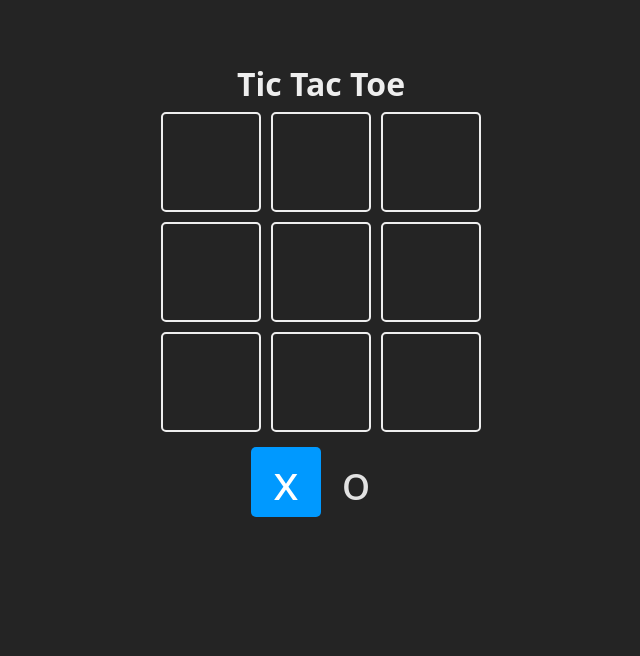
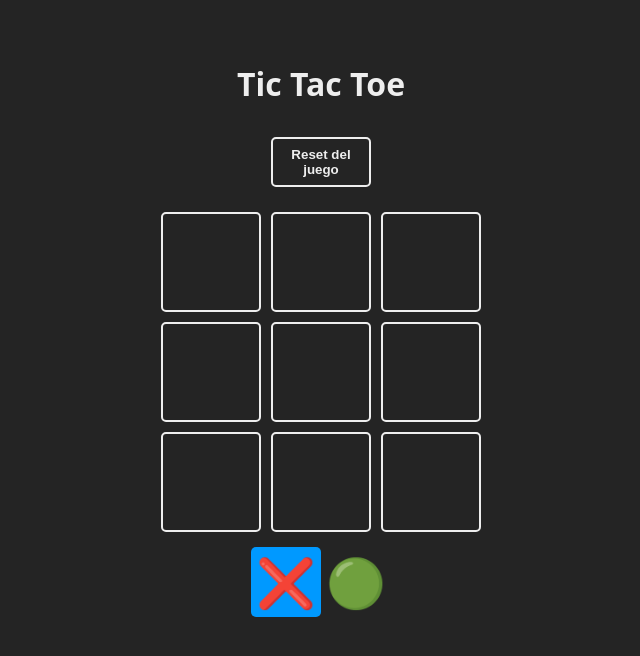
Before and after one commit to titicuevas/Curso_React, a React (Vite) app in the folder project/02-tic-tac-toe/: page / in a window 1280 px wide. Shown: the top 656 px of the page, without its empty margins (319-959 px from the left). Built offline with nearby package versions, Linux system fonts and the light colour scheme.

Commit message:
Programa funcionando

```diff
--- a/package.json
+++ b/package.json
@@ -8,5 +8,8 @@
   },
   "keywords": [],
   "author": "",
-  "license": "ISC"
+  "license": "ISC",
+  "dependencies": {
+    "canvas-confetti": "1.9.3"
+  }
 }
--- a/project/02-tic-tac-toe/src/App.jsx
+++ b/project/02-tic-tac-toe/src/App.jsx
@@ -3,88 +3,78 @@
 /* eslint-disable react/prop-types */
 import './App.css'
 import { useState } from 'react'
+import { Square } from './components/Square'
+import { TURNS,WINNER_COMBO } from './components/constants'
+import confetti from 'canvas-confetti'
 
-const TURNS = {
-  X: 'x',
-  O: 'o'
-}
 
-const Square = ({ children, isSelected, updateBoard, index }) => {
-  const className = `square ${isSelected ? 'is-selected' : ''}`
-
-  const handleClick = () => {
-    updateBoard(index)
-  }
-
-  return (
-    <div className={className} onClick={handleClick}>
-      {children}
-    </div>
-  )
-}
-
-const WINNER_COMBO = [
-
-[0, 1, 2], [3, 4, 5], [6, 7, 8], // Filas
-[0, 3, 6], [1, 4, 7], [2, 5, 8], // Columnas
-[0, 4, 8], [2, 4, 6]             // Diagonales
-]
 
 function App() {
   const [board, setBoard] = useState(Array(9).fill(null))
   const [turn, setTurn] = useState(TURNS.X)
+  const [winner, setWinner] = useState(null)
 
-  const [winner , setWinner] = useState(null) // Null no ha ganado nadie y False ha ganado alguien
-
-  const checkWinner = (newBoard) =>{
-
-    // se revisa todas las combinaciones si X o O han ganado
+  const checkWinner = (newBoard) => {
     for (let i = 0; i < WINNER_COMBO.length; i++) {
       const [a, b, c] = WINNER_COMBO[i]
       if (newBoard[a] && newBoard[a] === newBoard[b] && newBoard[a] === newBoard[c]) {
         return newBoard[a]
       }
     }
-    //No ha ganador
     return null
   }
 
+  const updateBoard = (index) => {
+    if (board[index] || winner !== null) return
 
-  const updateBoard = (index) => {
-    if (board[index] || winner) return // No permitir sobrescribir un cuadrado ya marcado
-
-    const newBoard = board.slice()
+    const newBoard = [...board]
     newBoard[index] = turn
     setBoard(newBoard)
 
     const newTurn = turn === TURNS.X ? TURNS.O : TURNS.X
     setTurn(newTurn)
 
-    //Revisar ganador
-
     const newWinner = checkWinner(newBoard)
     if (newWinner) {
+      confetti()
       setWinner(newWinner)
-      alert(`El ganador es  ${newWinner}`)
+    } else if (newBoard.every(square => square !== null)) {
+      setWinner(false)
+
+
+    } else if (checkEndGame(newBoard)) {
+      setWinner(false) // Esto consigue el empate
     }
   }
+
+  const resetGame = () => {
+    setBoard(Array(9).fill(null))
+    setTurn(TURNS.X)
+    setWinner(null)
+  }
+
+  const checkEndGame = (newBoard) => {
+    return newBoard.every((square) => square === null)
+  }
+
+
 
   return (
     <main className='board'>
       <h1>Tic Tac Toe</h1>
 
+      <button onClick={resetGame}>Reset del juego</button>
+
       <section className="game">
-        {board.map((_, index) => {
-          return (
-            <Square
-              key={index}
-              index={index}
-              updateBoard={updateBoard}
-            >
-              {board[index]}
-            </Square>
-          )
-        })}
+        {board.map((value, index) => (
+          <Square
+            key={index}
+            isSelected={false}
+            updateBoard={() => updateBoard(index)}
+          >
+            {value}
+          </Square>
+        ))}
       </section>
 
       <section className='turn'>
@@ -96,6 +86,20 @@ function App() {
           {TURNS.O}
         </Square>
       </section>
+
+      {winner !== null && (
+        <section className="winner">
+          <div className="text">
+            <h2>{winner === false ? 'Empate' : 'Gano:'}</h2>
+            <header className="win">
+              {winner && <Square>{winner}</Square>}
+            </header>
+            <footer>
+              <button onClick={resetGame}>Empezar de nuevo</button>
+            </footer>
+          </div>
+        </section>
+      )}
     </main>
   )
 }
--- /dev/null
+++ b/project/02-tic-tac-toe/src/components/Square.jsx
@@ -0,0 +1,14 @@
+/* eslint-disable react/prop-types */
+export const Square = ({ children, isSelected, updateBoard }) => {
+    const className = `square ${isSelected ? 'is-selected' : ''}`
+
+    const handleClick = () => {
+      updateBoard()
+    }
+
+    return (
+      <div className={className} onClick={handleClick}>
+        {children}
+      </div>
+    )
+  }
--- /dev/null
+++ b/project/02-tic-tac-toe/src/components/constants.js
@@ -0,0 +1,12 @@
+export const TURNS = {
+    X: '❌',
+    O: '🟢'
+  }
+
+
+
+  export const WINNER_COMBO = [
+    [0, 1, 2], [3, 4, 5], [6, 7, 8], // Filas
+    [0, 3, 6], [1, 4, 7], [2, 5, 8], // Columnas
+    [0, 4, 8], [2, 4, 6]             // Diagonales
+  ]
```
Also changed, not shown: project/02-tic-tac-toe/src/components/logic/board.js (added, +11 -0 lines), 1 other file (tests, documents, lock files or other folders).
